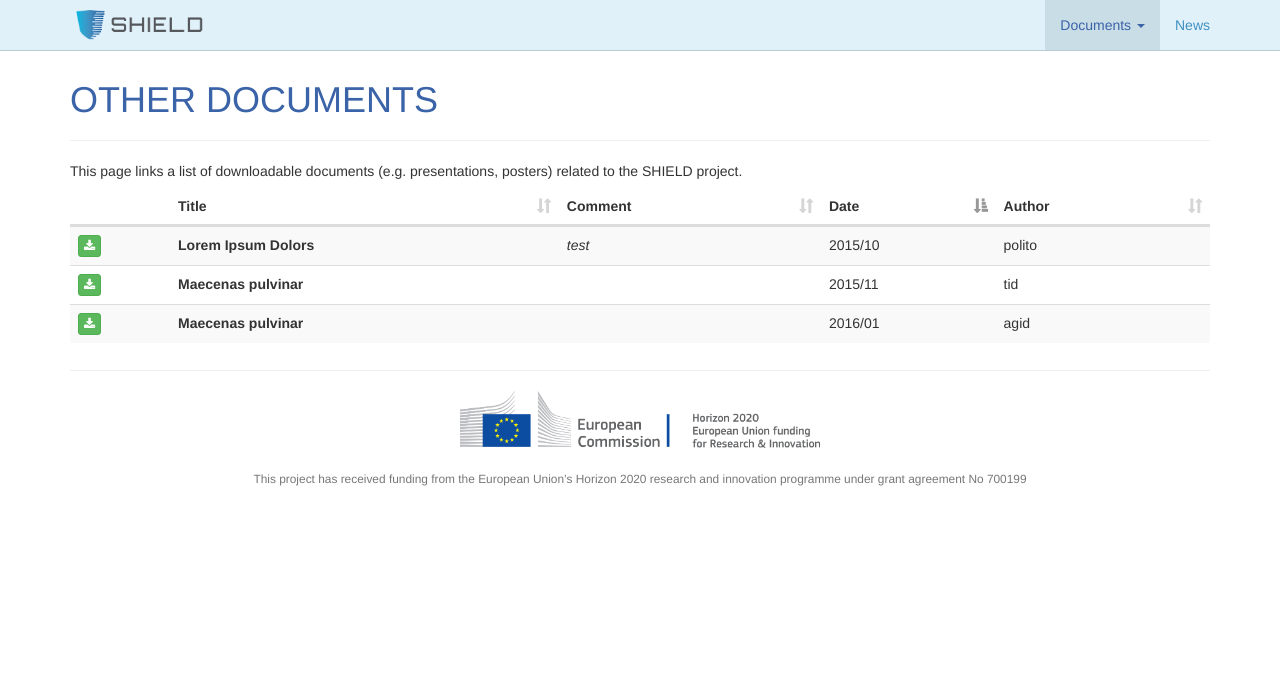
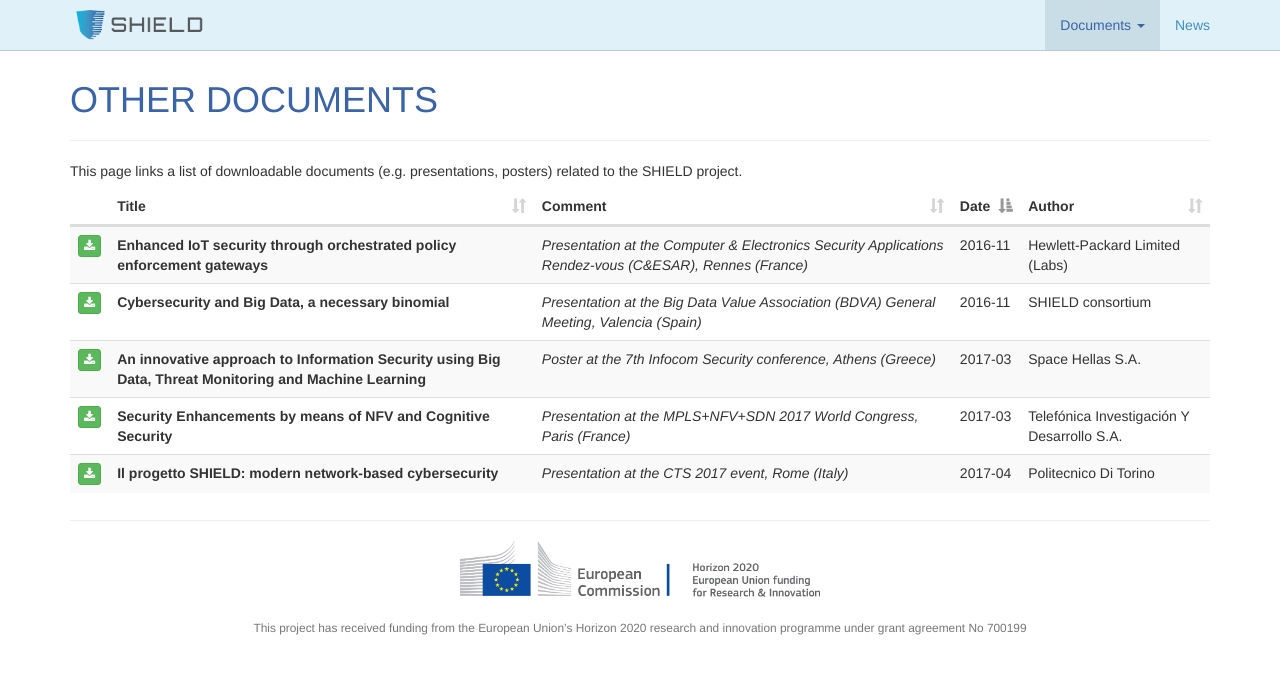
Before and after one commit to torsec/shield-h2020, a Jekyll site: the page built from documents/other-documents.html, in a window 1280 px wide. Shown: the top 674 px of the page. Built offline with Jekyll 4.4.1, drawn with Linux system fonts in a browser that asks for light colours; comment, search, counter and statistics services are not loaded.

Commit message:
Updated other-documents yaml

```diff
--- a/_data/documents/other-documents.yaml
+++ b/_data/documents/other-documents.yaml
@@ -1,15 +1,29 @@
-- title: Lorem Ipsum Dolors
-  author: polito
-  date: 2015-10-09
-  file: lipsum.pdf
-  comment: test
+- title: "Cybersecurity and Big Data, a necessary binomial"
+  author: SHIELD consortium
+  date: 2016-11
+  file: BDVA_2016_presentation.pdf
+  comment: "Presentation at the Big Data Value Association (BDVA) General Meeting, Valencia (Spain)"
 
-- title: Maecenas pulvinar
-  author: agid
-  file: maecenas.pdf
-  date: 2016-01-06
+- title: "Enhanced IoT security through orchestrated policy enforcement gateways"
+  author: Hewlett-Packard Limited (Labs)
+  file: CESAR_2016_presentation.pdf
+  date: 2016-11
+  comment: "Presentation at the Computer & Electronics Security Applications Rendez-vous (C&ESAR), Rennes (France)"
 
-- title: Maecenas pulvinar
-  author: tid
-  file: maecenas.pdf
-  date: 2015-11-06
+- title: "Il progetto SHIELD: modern network-based cybersecurity"
+  author: Politecnico Di Torino
+  file: CTS_2017_presentation.pdf
+  date: 2017-04
+  comment: "Presentation at the CTS 2017 event, Rome (Italy)"
+
+- title: "Security Enhancements by means of NFV and Cognitive Security"
+  author: Telefónica Investigación Y Desarrollo S.A.
+  file: MPLS_SDN_NFV_2017_presentation.pdf
+  date: 2017-03
+  comment: "Presentation at the MPLS+NFV+SDN 2017 World Congress, Paris (France)"
+
+- title: "An innovative approach to Information Security using Big Data, Threat Monitoring and Machine Learning"
+  author: Space Hellas S.A.
+  file: Infocom_2017_poster.pdf
+  date: 2017-03
+  comment: "Poster at the 7th Infocom Security conference, Athens (Greece)"
```
